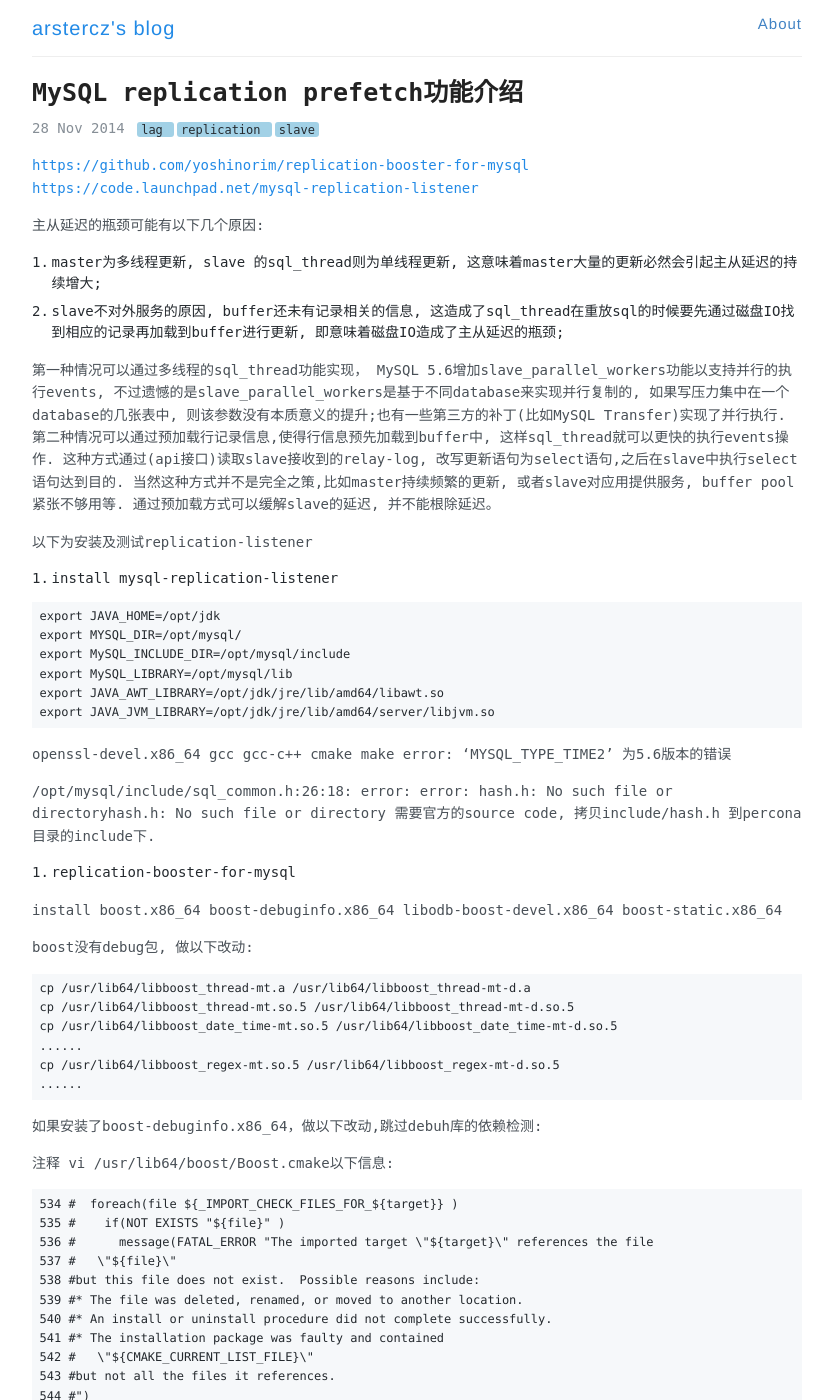
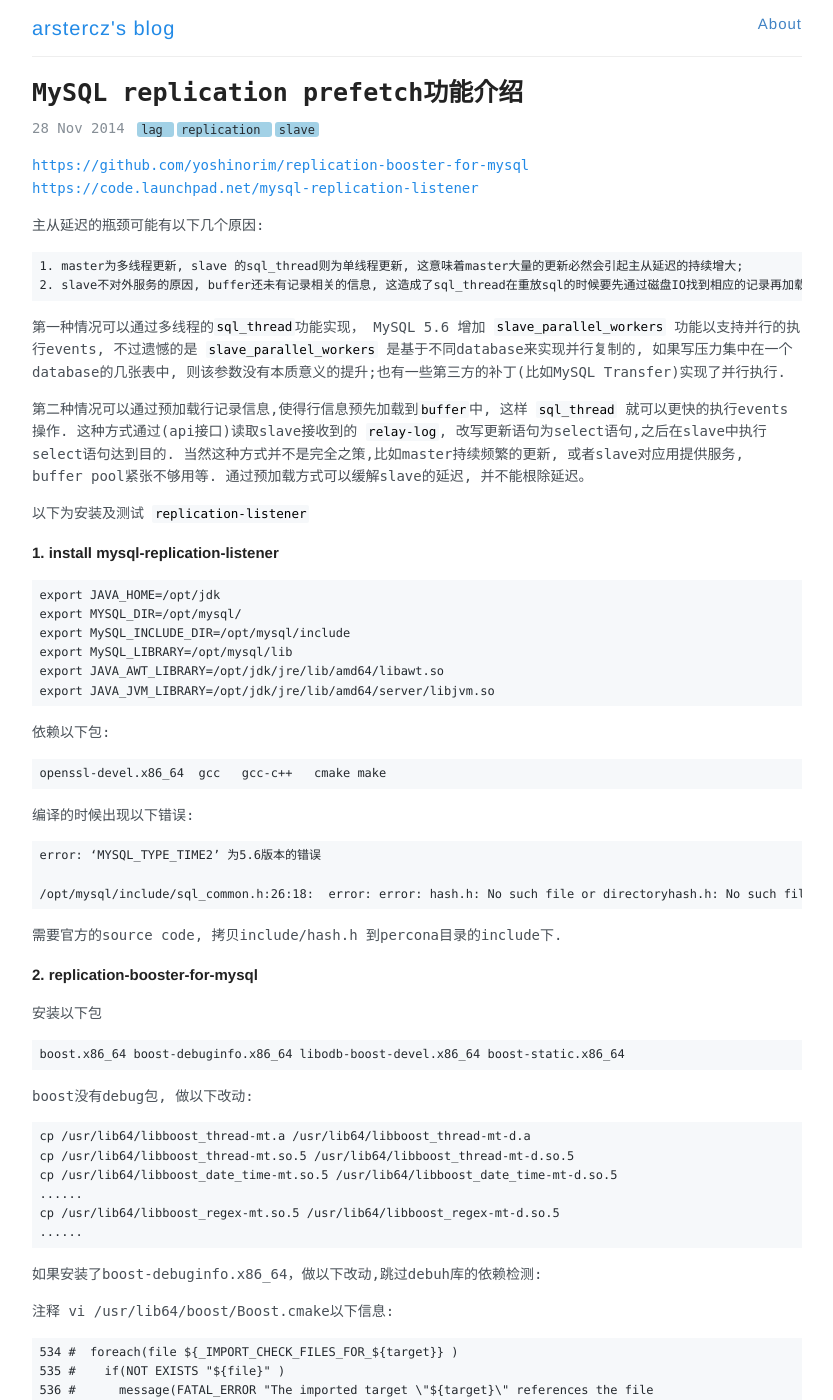
Before and after one commit to arstercz/arstercz.github.io, a Jekyll site: the page built from _posts/2014-11-28-mysql-replication-prefetch%e5%8a%9f%e8%83%bd%e4%bb%8b%e7%bb%8d.md, in a window 1280 px wide and 1400 px high. Shown: the whole window, without its empty margins (223-1056 px from the left). Built offline with Jekyll 4.4.1, drawn with Linux system fonts in a browser that asks for light colours; comment, search, counter and statistics services are not loaded; some of the changed text lies outside the part shown.

Commit message:
fix post style

````diff
--- a/_posts/2014-11-28-mysql-replication-prefetch%e5%8a%9f%e8%83%bd%e4%bb%8b%e7%bb%8d.md
+++ b/_posts/2014-11-28-mysql-replication-prefetch%e5%8a%9f%e8%83%bd%e4%bb%8b%e7%bb%8d.md
@@ -24,17 +24,18 @@
 <a href="https://code.launchpad.net/mysql-replication-listener">https://code.launchpad.net/mysql-replication-listener</a>
 
 主从延迟的瓶颈可能有以下几个原因:
+```
 1. master为多线程更新, slave 的sql_thread则为单线程更新, 这意味着master大量的更新必然会引起主从延迟的持续增大;
 2. slave不对外服务的原因, buffer还未有记录相关的信息, 这造成了sql_thread在重放sql的时候要先通过磁盘IO找到相应的记录再加载到buffer进行更新, 即意味着磁盘IO造成了主从延迟的瓶颈;
-<!--more-->
+```
 
+第一种情况可以通过多线程的`sql_thread`功能实现， MySQL 5.6 增加 `slave_parallel_workers` 功能以支持并行的执行events, 不过遗憾的是 `slave_parallel_workers` 是基于不同database来实现并行复制的, 如果写压力集中在一个database的几张表中, 则该参数没有本质意义的提升;也有一些第三方的补丁(比如MySQL Transfer)实现了并行执行.
 
+第二种情况可以通过预加载行记录信息,使得行信息预先加载到`buffer`中, 这样 `sql_thread` 就可以更快的执行events操作. 这种方式通过(api接口)读取slave接收到的 `relay-log`, 改写更新语句为select语句,之后在slave中执行select语句达到目的. 当然这种方式并不是完全之策,比如master持续频繁的更新, 或者slave对应用提供服务, buffer pool紧张不够用等. 通过预加载方式可以缓解slave的延迟, 并不能根除延迟。
 
-第一种情况可以通过多线程的sql_thread功能实现， MySQL 5.6增加slave_parallel_workers功能以支持并行的执行events, 不过遗憾的是slave_parallel_workers是基于不同database来实现并行复制的, 如果写压力集中在一个database的几张表中, 则该参数没有本质意义的提升;也有一些第三方的补丁(比如MySQL Transfer)实现了并行执行.
-第二种情况可以通过预加载行记录信息,使得行信息预先加载到buffer中, 这样sql_thread就可以更快的执行events操作. 这种方式通过(api接口)读取slave接收到的relay-log, 改写更新语句为select语句,之后在slave中执行select语句达到目的. 当然这种方式并不是完全之策,比如master持续频繁的更新, 或者slave对应用提供服务, buffer pool紧张不够用等. 通过预加载方式可以缓解slave的延迟, 并不能根除延迟。
+以下为安装及测试 `replication-listener`
 
-以下为安装及测试replication-listener
-1. install mysql-replication-listener
+#### 1. install mysql-replication-listener
 
 ```
 export JAVA_HOME=/opt/jdk
@@ -45,15 +46,25 @@
 export JAVA_JVM_LIBRARY=/opt/jdk/jre/lib/amd64/server/libjvm.so
 ```
 
+依赖以下包:
+```
 openssl-devel.x86_64  gcc   gcc-c++   cmake make
+```
+编译的时候出现以下错误:
+```
 error: ‘MYSQL_TYPE_TIME2’ 为5.6版本的错误
 
 /opt/mysql/include/sql_common.h:26:18:  error: error: hash.h: No such file or directoryhash.h: No such file or directory
+```
+
 需要官方的source code,  拷贝include/hash.h 到percona目录的include下.
 
-2. replication-booster-for-mysql
+#### 2. replication-booster-for-mysql
 
-install boost.x86_64 boost-debuginfo.x86_64 libodb-boost-devel.x86_64 boost-static.x86_64
+安装以下包
+```
+boost.x86_64 boost-debuginfo.x86_64 libodb-boost-devel.x86_64 boost-static.x86_64
+```
 
 boost没有debug包, 做以下改动:
 ```
@@ -111,9 +122,10 @@
 
 
 指定s选项以执行prefetch转换,如下的processlist:
+
+```
 # replication_booster --user=root --password=xxxxxx --admin_user=root --admin_password=xxxxxx --socket=/srv/mysql/date3301/data/s8301 -s 10
 
-```
 2014-11-06 18:20:36: Reading relay log file: /srv/mysql/data3301/data/relay-bin.000877 from relay log pos: 173556941
 2014-11-06 18:20:36: Replication Booster started.
 ^C2014-11-06 18:22:26: Stopping Replication Booster..
@@ -135,7 +147,8 @@
  Number of times to reach end of relay log: 0
 ```
 
-将更新的sql转为select语句在slave中执行, 通过预加载记录来实现快速更新的目的.
+将更新的sql转为select语句在slave中执行, 通过预加载记录来实现快速更新的目的:
+
 ```
 | 67332 | root        | localhost          | data | Query   |     0 | preparing                        | select isnull(coalesce( old_vendorid='7218B947-F03D-4897-92B4-C0A0A57A7B8A', mac='1b0f3abf7bb874a828b1854291f268fb48f31eb5', update_time = now())) from login  user_id = 11111                       |         0 |             0 |         1 |
 | 67333 | root        | localhost          | data | Query   |     0 | init                             | select isnull(coalesce( old_vendorid='71B3F8D0-BEB2-4C52-940D-954379996CA6', mac='7b97cc6b16c31565b0377ba2d1c58ececf7cc8f1', update_time = now())) from login  where  user_id = 11111111        |         0 |             0 |         1 |
````
